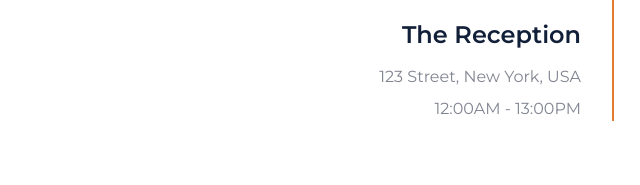
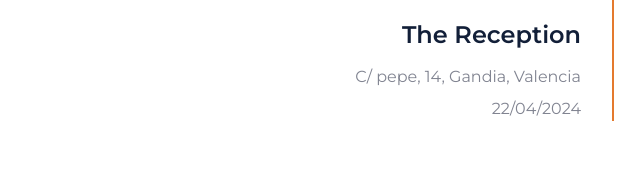
Before and after one commit to rafpoba/prueba, a plain HTML site: page index.html in a window 1280 px wide. Shown: the part 5195-5380 px from the top of the page, 26-666 px from the left. Drawn offline with nearby package versions, Linux system fonts and the light colour scheme; files that its build step writes are made by us from their sources.

Commit message:
Cambio lugar y fecha

```diff
--- a/index.html
+++ b/index.html
@@ -304,8 +304,8 @@
                     <div class="text-center text-md-right mr-md-3 mb-4 mb-md-0">
                         <img class="img-fluid mb-4" src="img/event-1.jpg" alt="">
                         <h4 class="mb-3">The Reception</h4>
-                        <p class="mb-2">123 Street, New York, USA</p>
-                        <p class="mb-0">12:00AM - 13:00PM</p>
+                        <p class="mb-2">C/ pepe, 14, Gandia, Valencia</p>
+                        <p class="mb-0">22/04/2024</p>
                     </div>
                 </div>
                 <div class="col-md-6">
```
